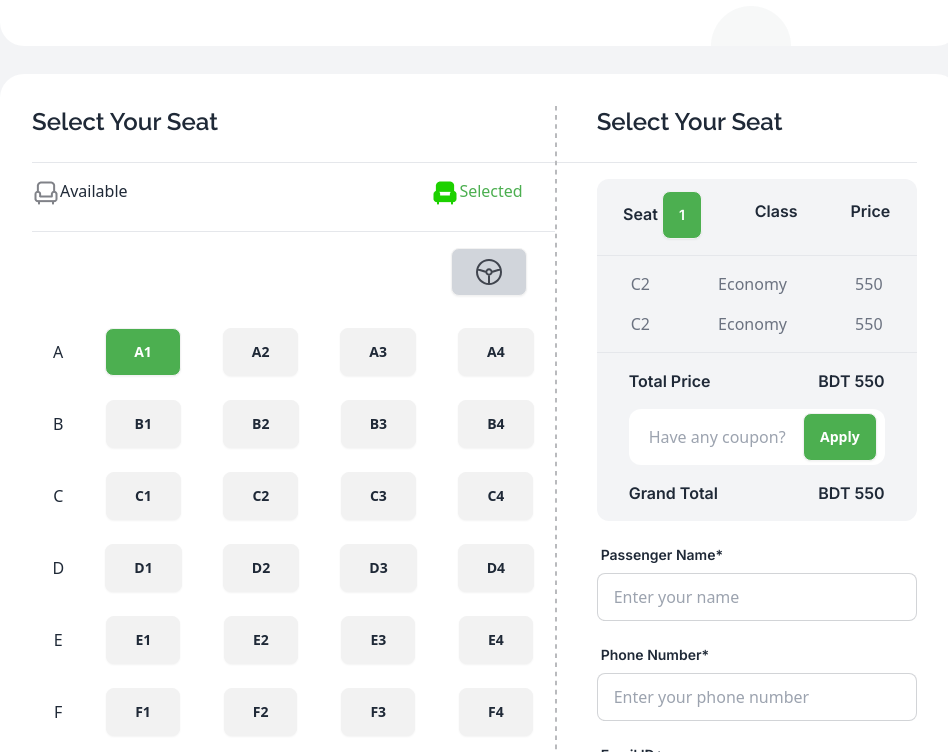
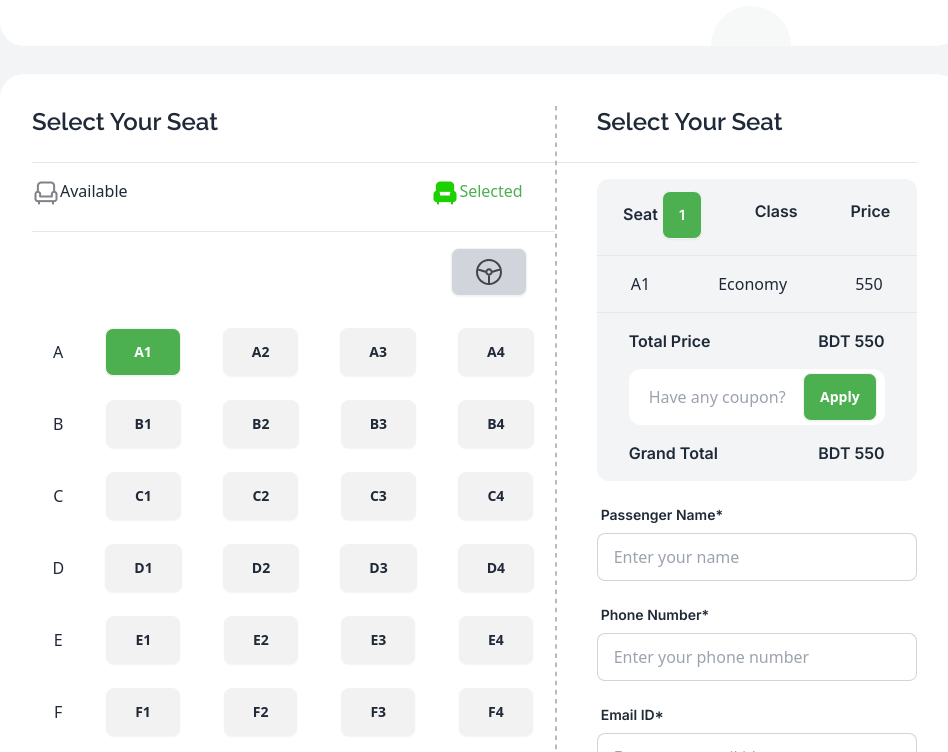
Before and after one commit to AfrinRai/smart-ticketing-system, a plain HTML site: page index.html in a window 1280 px wide. Both pictures are taken after a click on the button "A1". Shown: the part 1791-2543 px from the top of the page, without its empty margins (160-1108 px from the left). Drawn offline with nearby package versions, Linux system fonts and the light colour scheme.

Commit message:
completing the economy part which gave me headache

```diff
--- a/index.html
+++ b/index.html
@@ -406,7 +406,20 @@
                                                     <div><p class="pt-5 inter font-semibold">Price</p></div>
                                                 </div>
                                                 <hr class="pb-4">
-                                                <div class="flex justify-around pb-4">
+                                                <div id="economy-class" class="justify-around pb-4">
+                                                    <div id="hidden-part" class="hidden">
+                                                        <div>
+                                                            <p id="seat-updating" class="text-gray-500"></p>
+                                                        </div>
+                                                        <div>
+                                                            <p id="economy-class-updating" class="text-gray-500">Economy</p>
+                                                        </div>
+                                                        <div>
+                                                            <p id="prices-updating" class="text-gray-500">550</p>
+                                                        </div>
+                                                    </div>
+                                                </div>
+                                                <!-- <div class="flex justify-around pb-4">
                                                     <div>
                                                         <p class="text-gray-500">C2</p>
                                                     </div>
@@ -414,20 +427,9 @@
                                                         <p class="text-gray-500">Economy</p>
                                                     </div>
                                                     <div>
-                                                        <p class="text-gray-500">550</p>
+                                                    <p class="text-gray-500">550</p>
                                                     </div>
-                                                </div>
-                                                <div class="flex justify-around pb-4">
-                                                    <div>
-                                                        <p class="text-gray-500">C2</p>
-                                                    </div>
-                                                    <div>
-                                                        <p class="text-gray-500">Economy</p>
-                                                </div>
-                                                <div>
-                                                    <p class="text-gray-500">550</p>
-                                                </div>
-                                            </div>
+                                                </div> -->
                                             <hr class="pb-4">
                                             <div class="flex justify-between px-8 pb-4">
                                                 <div>
--- a/js/ticketing.js
+++ b/js/ticketing.js
@@ -3,6 +3,7 @@ function ticketing() {
     hideElementById('main-file')
     hideElementById('header-file')
     showElementById('success-part')
+    //showElementById('economy-class')
 }
 
 
@@ -35,5 +36,44 @@ for(const btn of allBtn){
         grandTotal += 550;
         setInnerText('grand-total', grandTotal);
 
+        // upgrading seat names
+        seatUpgrading('seat-updating', event.target.innerText);
+
+
+
+        // showing economy class
+        const seatName = document.getElementById("seat-updating").innerText;
+        const economy = document.getElementById("economy-class-updating").innerText;
+        const seatPrice = document.getElementById("prices-updating").innerText;
+
+        const selectedContainer = document.getElementById('economy-class');
+
+        const li = document.createElement('li');
+        const p1 = document.createElement('p');
+        p1.innerText = seatName;
+
+        const p2 = document.createElement('p');
+        p2.innerText = economy;
+
+        const p3 = document.createElement('p');
+        p3.innerText = seatPrice;
+
+        li.appendChild(p1);
+        li.appendChild(p2);
+        li.appendChild(p3);
+
+        const sizing = selectedContainer.appendChild(li);
+        sizing.classList.add('flex');
+        sizing.classList.add('justify-around');
+
+
+
+
+        console.log(selectedContainer);
+
+        const hiddenClass = document.getElementById('hidden-part');
+        hiddenClass.classList.add('hidden');
+
+
     })
 }
--- a/js/utility.js
+++ b/js/utility.js
@@ -11,7 +11,13 @@ function showElementById(elementId) {
 
 
 function setInnerText(id, value) {
+    document.getElementById(id).innerText = value;
+}
 
+function seatUpgrading(id, value) {
     document.getElementById(id).innerText = value;
+}
 
+function economyClassUpgrading(id, value) {
+    document.getElementById(id).innerText = value;
 }
```
